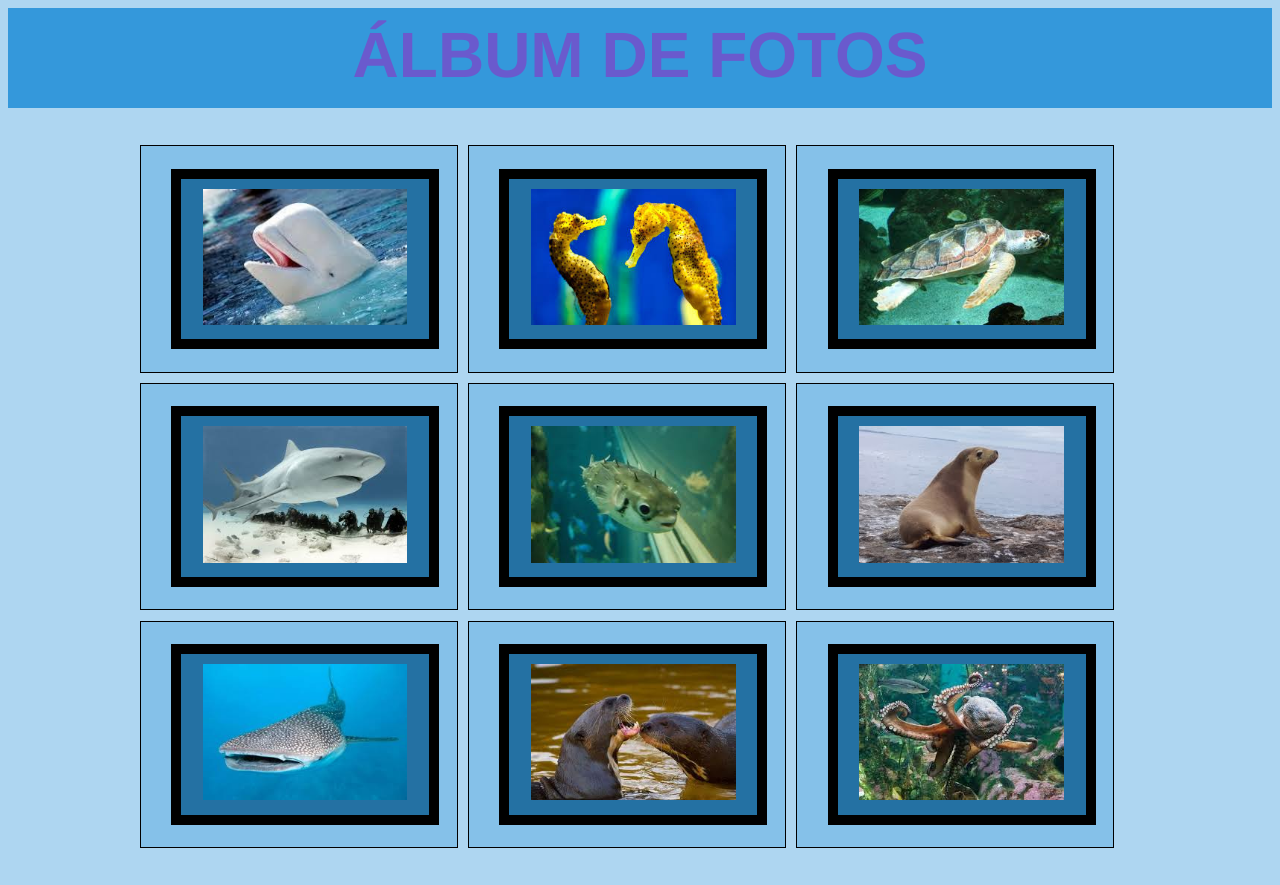
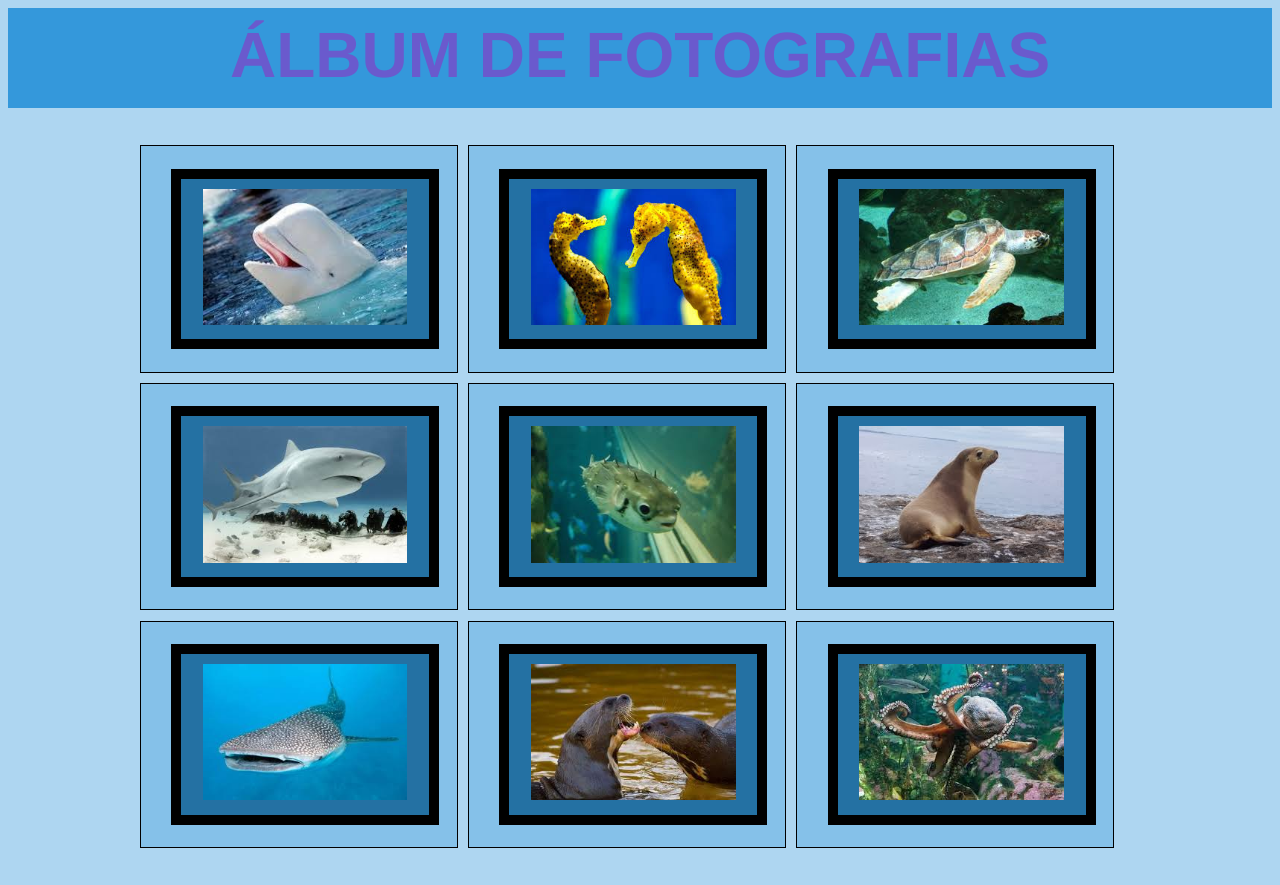
Before and after one commit to Rubycol/COLUMNAS, a plain HTML site: page index.html in a window 1280 px wide. Drawn offline with Linux system fonts and the light colour scheme.

Commit message:
SE CAMBIARON ALGUNOS TÍTULOS

```diff
--- a/index.html
+++ b/index.html
@@ -3,13 +3,13 @@
   <head>
     <meta charset="utf-8">
     <meta name="viewport" content ="width=device-width,user-scalable=no">
-    <title>APLICACION WIDTH Y BOX-SIZING</title>
+    <title>APLICACIONES WIDTH Y BOX-SIZING</title>
     <link rel="stylesheet" href="CSS/estilos.css">
   </head>
   <body>
     <header>
       <div class="menu">
-        <h1> ÁLBUM DE FOTOS </h1>
+        <h1> ÁLBUM DE FOTOGRAFIAS </h1>
       </div>
     </header>
     <div class="main">
```
